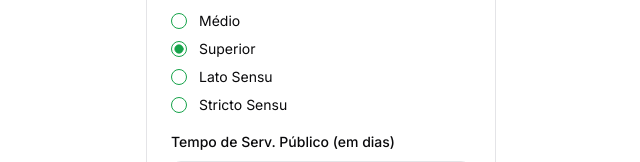
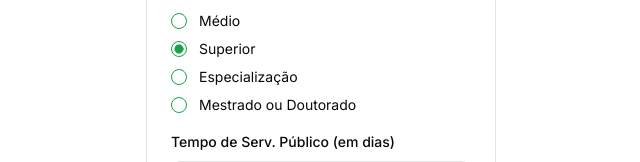
Before and after one commit to flaviomreis/reenquadramento-pgers, a Next.js app: page / in a window 1280 px wide. Shown: the part 306-468 px from the top of the page, without its empty margins (319-959 px from the left). Built offline with nearby package versions, Linux system fonts and the light colour scheme.

Commit message:
fix escolaridade

```diff
--- a/src/components/app/EmployeeForm.tsx
+++ b/src/components/app/EmployeeForm.tsx
@@ -561,7 +561,7 @@ export function EmployeeForm() {
                               <RadioGroupItem value="lato-sensu" />
                             </FormControl>
                             <FormLabel className="font-normal">
-                              Lato Sensu
+                              Especialização
                             </FormLabel>
                           </FormItem>
                           <FormItem className="flex items-center space-x-3 space-y-0">
@@ -569,7 +569,7 @@ export function EmployeeForm() {
                               <RadioGroupItem value="stricto-sensu" />
                             </FormControl>
                             <FormLabel className="font-normal">
-                              Stricto Sensu
+                              Mestrado ou Doutorado
                             </FormLabel>
                           </FormItem>
                         </RadioGroup>
```
